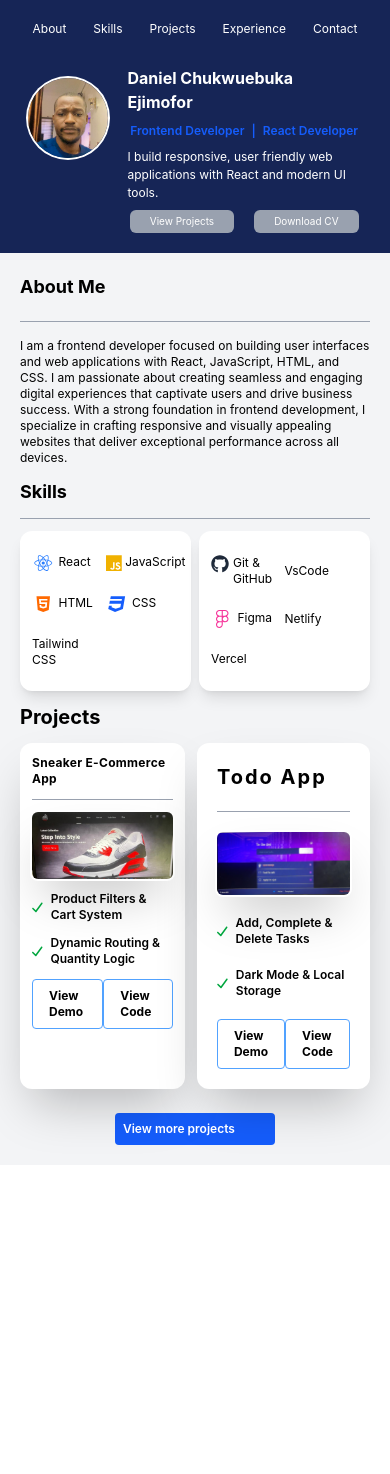
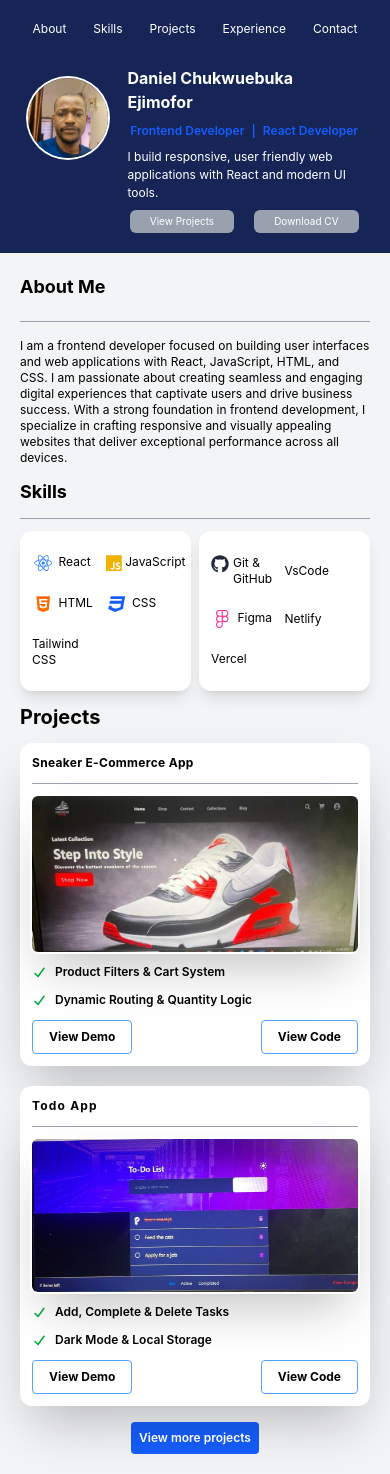
Before and after one commit to DanielApple05/daniels-port-folio, a React (Vite) app: page / in a window 390 px wide. Before the commit the page ends 1165 px from the top, so only its background shows below. Built offline with nearby package versions, Linux system fonts and the light colour scheme.

Commit message:
responsive

```diff
--- a/src/components/aboutMe.jsx
+++ b/src/components/aboutMe.jsx
@@ -73,8 +73,8 @@ const aboutMe = ( id ) => {
           <h3 className='xl:my-5 my-3 text-xl font-bold'>
             Projects
           </h3>
-          <div className='flex w-full rounded-2xl xl:space-x-5 space-x-3'>
-            <div className='w-6/12 xl:space-y-5 space-y-3 bg-white flex flex-col xl:p-5 p-3 rounded-xl shadow-2xl'>
+          <div className=' xl:flex grid w-full rounded-2xl xl:space-x-5 space-x-3 xl:space-y-0 space-y-5 '>
+            <div className='xl:w-6/12 w-full xl:space-y-5 space-y-3 bg-white flex flex-col xl:p-5 p-3 rounded-xl shadow-2xl'>
               <h3 className='font-bold xl:tracking-widest tracking-wide xl:text-xl text-xs'>Sneaker E-Commerce App</h3>
               <hr className='border-gray-400' />
               <img src="/images/project1.jpeg" alt="" className='rounded-md w-12/12 shadow-2xl ring-2 ring-white' />
@@ -100,8 +100,8 @@ const aboutMe = ( id ) => {
                 ))}
               </div>
             </div>
-            <div className='w-6/12 space-y-5 bg-white flex flex-col p-5 rounded-xl shadow-2xl'>
-              <h3 className='font-bold tracking-widest text-xl'> Todo App</h3>
+            <div className=' xl:w-6/12 w-full xl:space-y-5 space-y-3 bg-white flex flex-col xl:p-5 p-3 rounded-xl shadow-2xl'>
+              <h3 className='font-bold tracking-widest xl:text-xl text-xs'> Todo App</h3>
               <hr className='border-gray-400' />
               <img src="/images/project2.jpeg" alt="" className='rounded-md w-12/12 shadow-2xl ring-2 ring-white' />
               <div className=' items-center flex space-x-2'>
@@ -129,7 +129,7 @@ const aboutMe = ( id ) => {
           <a href="https://github.com/DanielApple05"
             target="_blank"
             rel="noopener noreferrer"
-            className='flex place-self-center bg-blue-600 rounded p-2 mt-6 text-white cursor-pointer  w-40 font-semibold'>
+            className='flex place-self-center bg-blue-600 rounded p-2 xl:mt-6 mt-4 text-white cursor-pointer  xl:w-40 w-auto font-semibold '>
             View more projects
           </a>
         </section>
```
